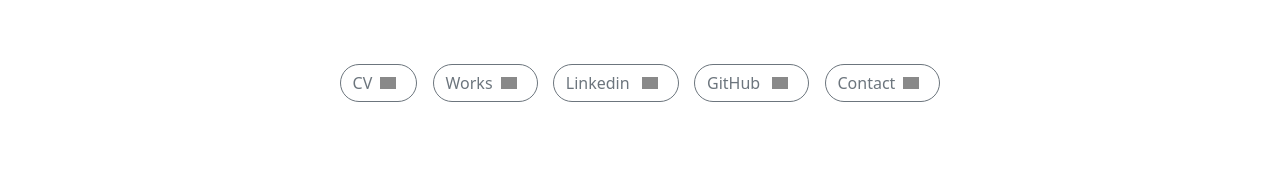
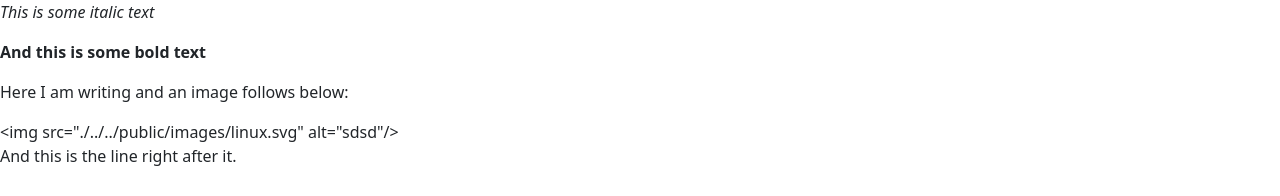
Before and after one commit to dmo575/portfolio, a React (Vite) app: page / in a window 1280 px wide. Shown: the top 196 px of the page. Built offline with nearby package versions, Linux system fonts and the light colour scheme; grey boxes are pictures that could not be loaded.

Commit message:
started working on adding markdown support for my website content

```diff
--- a/package.json
+++ b/package.json
@@ -23,6 +23,8 @@
     "eslint-plugin-react": "^7.32.2",
     "eslint-plugin-react-hooks": "^4.6.0",
     "eslint-plugin-react-refresh": "^0.4.3",
+    "react-markdown": "^9.0.0",
+    "remark-gfm": "^4.0.0",
     "sass": "^1.68.0",
     "vite": "^4.4.5"
   }
--- /dev/null
+++ b/public/markdown/test.md
@@ -0,0 +1,9 @@
+*This is some italic text*
+
+**And this is some bold text**
+
+Here I am writing and an image follows below:
+
+<img src="./../../public/images/linux.svg" alt="sdsd"/>
+
+And this is the line right after it.
--- a/src/jsx/App.jsx
+++ b/src/jsx/App.jsx
@@ -98,6 +98,7 @@
     return (
         <>
         <appContext.Provider value={{breakpointState, bottomPivot}}>
+            <Test/>
             <Navbar/>
             <ProfileSection/>
             <Skillset skills={content.skills}/>
--- a/src/jsx/Test.jsx
+++ b/src/jsx/Test.jsx
@@ -1,8 +1,10 @@
-import { useState } from "react";
+import { useState, useEffect } from "react";
 import { Button } from "react-bootstrap";
 import { Modal } from "react-bootstrap";
+import Markdown from "react-markdown";
+import remarkGfm from "remark-gfm";
 
-function Test() {
+/* function Test() {
 
     const [show, setShow] = useState(false);
 
@@ -27,6 +29,33 @@
         </div>
         </>
     );
+} */
+
+const mdPath = "./../../public/markdown/test.md";
+
+function Test() {
+
+    const [markdown, setMarkdown] = useState("");
+
+    useEffect(() => {
+
+        fetch(mdPath)
+        .then(response => {
+            if(response.ok) {
+                return response.text();
+            }
+        })
+        .then(data => {
+            setMarkdown(data);
+        })
+
+    }, []);
+
+
+    return(
+        <Markdown remarkPlugins={[remarkGfm]}>{markdown}</Markdown>
+    );
+
 }
 
 export default Test;
--- a/src/jsx/content.js
+++ b/src/jsx/content.js
@@ -20,6 +20,7 @@
 const skill_html = {name: "HTML 5", src: logos.logo_html};
 const skill_css = {name: "CSS 3", src: logos.logo_css};
 const skill_react  = {name: "React", src: logos.logo_react};
+const skill_reactbootstrap  = {name: "React-bootstrap", src: logos.logo_reactbootstrap};
 const skill_bootstrap = {name: "Bootstrap", src: logos.logo_bootstrap};
 const skill_git = {name: "Git", src: logos.logo_git};
 const skill_github = {name: "Github", src: logos.logo_github};
@@ -70,7 +71,8 @@
             skill_flask,
             skill_sqlite,
             skill_git,
-            skill_github
+            skill_github,
+            skill_reactbootstrap
         ],
         content: {
             // here goes the address of a markdown doc
--- a/src/jsx/logos.js
+++ b/src/jsx/logos.js
@@ -15,6 +15,7 @@
 
 // libraries - front end
 export const logo_react = imgs + "react.svg";
+export const logo_reactbootstrap = imgs + "reactbootstrap.svg";
 export const logo_bootstrap = imgs + "bootstrap.svg";
 export const logo_socketio = imgs + "socketio.png";
 
```
Also changed, not shown: public/images/reactbootstrap.svg (added), 1 other file (tests, documents, lock files or other folders).
